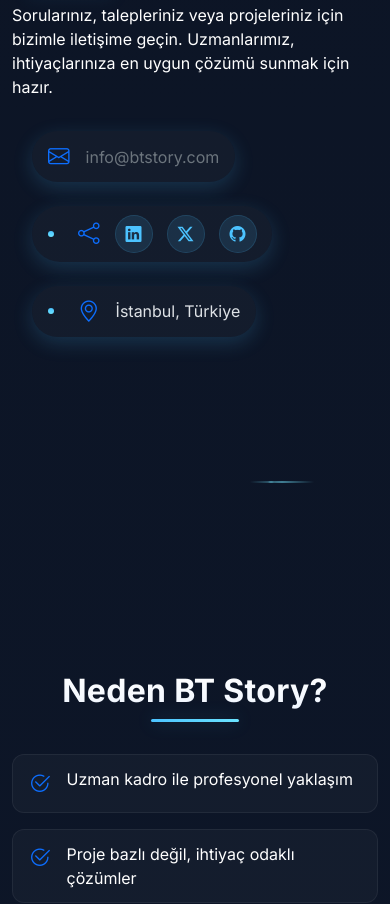
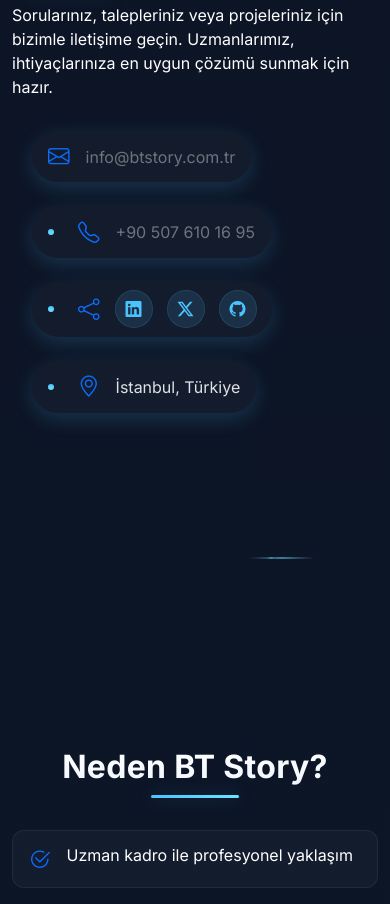
Before and after one commit to celebigilfatih/btstory, a website: page index.html in a window 390 px wide. Shown: the part 3966-4870 px from the top of the page. Drawn offline with nearby package versions, Linux system fonts and the light colour scheme.

Commit message:
fix(contact): update email domain and add phone number
Update contact information to use correct domain (.com.tr) and add new phone number for better customer support

```diff
--- a/index.html
+++ b/index.html
@@ -165,7 +165,8 @@
             <div class="card contact-card modern reveal-up">
               <div class="card-body">
                 <div class="contact-inline d-flex align-items-center gap-4 flex-wrap">
-                  <div class="contact-item d-flex align-items-center gap-3"><i class="bi bi-envelope text-primary fs-4"></i><a href="mailto:info@btstory.com" class="link-secondary text-decoration-none">info@btstory.com</a></div>
+                  <div class="contact-item d-flex align-items-center gap-3"><i class="bi bi-envelope text-primary fs-4"></i><a href="mailto:info@btstory.com.tr" class="link-secondary text-decoration-none">info@btstory.com.tr</a></div>
+                  <div class="contact-item d-flex align-items-center gap-3"><i class="bi bi-telephone text-primary fs-4"></i><a href="tel:+905076101695" class="link-secondary text-decoration-none">+90 507 610 16 95</a></div>
                   <div class="contact-item d-flex align-items-center gap-3">
                     <i class="bi bi-share text-primary fs-4"></i>
                     <div class="contact-social d-flex gap-3">
```
